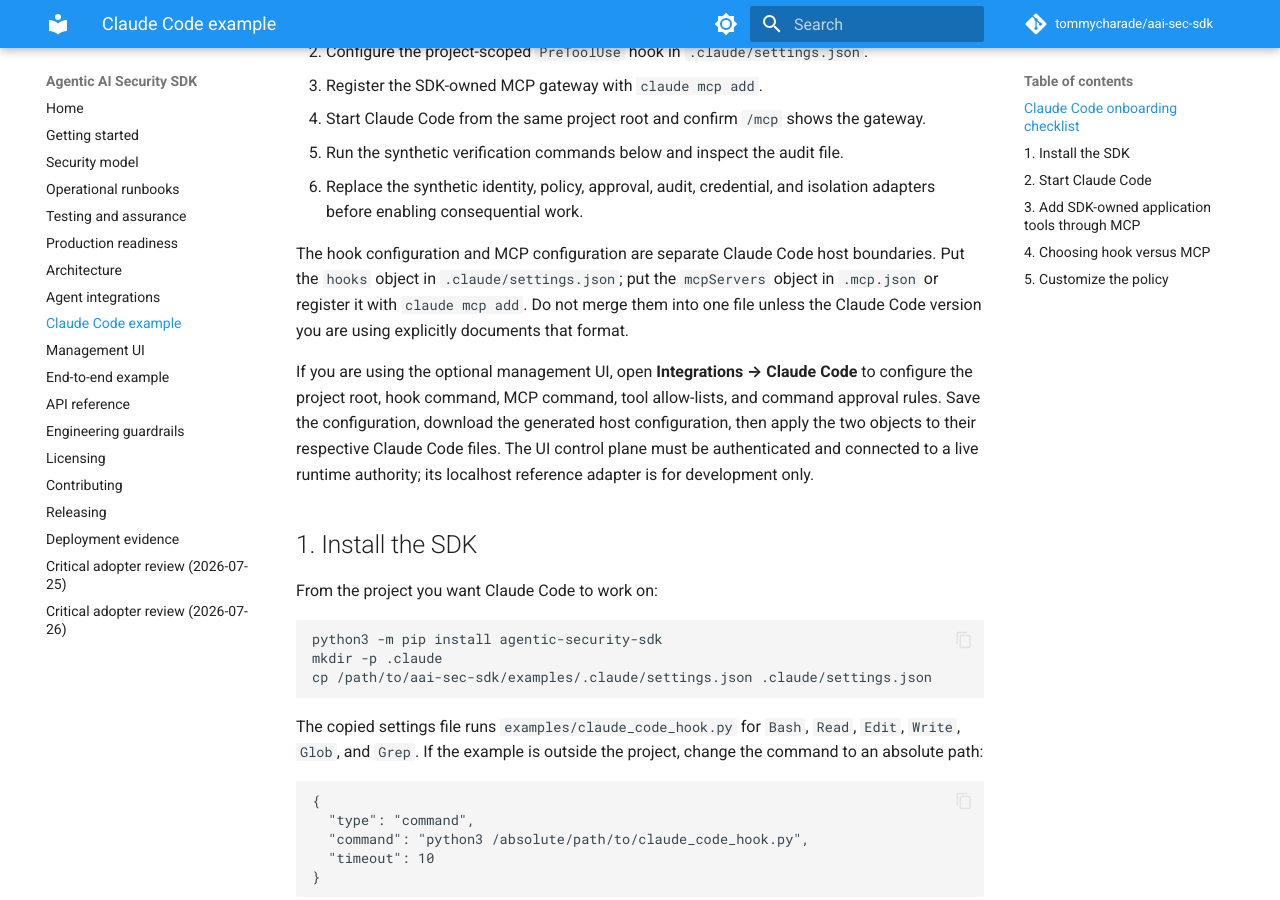
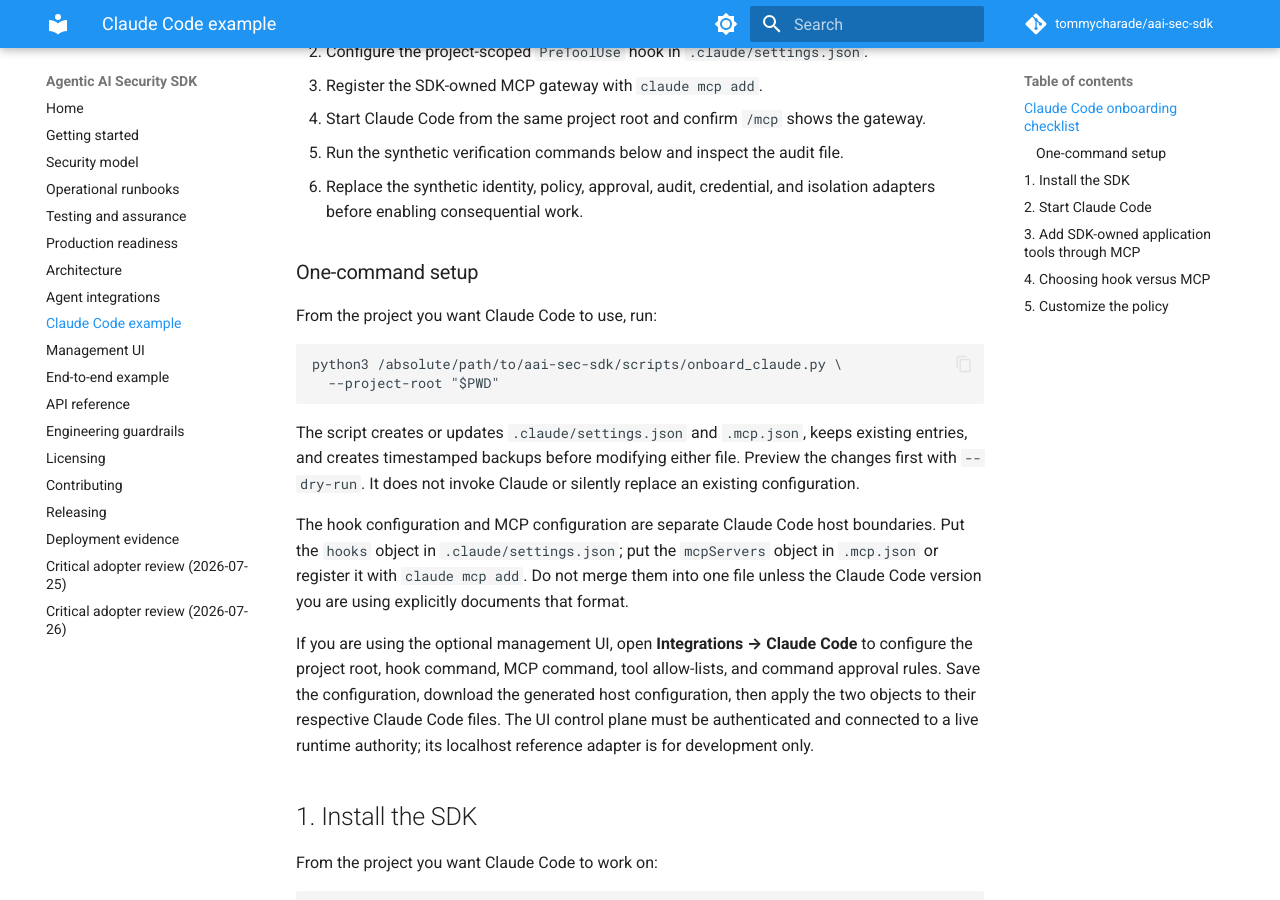
Before and after one commit to tommycharade/aai-sec-sdk, an MkDocs documentation site: the page built from docs/claude-code.md, in a window 1280 px wide and 900 px high, scrolled down 538 px. Built offline with MkDocs 1.6.1 and Material for MkDocs 9.7.7, drawn with Linux system fonts in a browser that asks for light colours; comment, search, counter and statistics services are not loaded.

Commit message:
Add one-command Claude onboarding

````diff
--- a/docs/claude-code.md
+++ b/docs/claude-code.md
@@ -28,6 +28,20 @@ Use this sequence when onboarding a new project:
 5. Run the synthetic verification commands below and inspect the audit file.
 6. Replace the synthetic identity, policy, approval, audit, credential, and
    isolation adapters before enabling consequential work.
+
+### One-command setup
+
+From the project you want Claude Code to use, run:
+
+```bash
+python3 /absolute/path/to/aai-sec-sdk/scripts/onboard_claude.py \
+  --project-root "$PWD"
+```
+
+The script creates or updates `.claude/settings.json` and `.mcp.json`, keeps
+existing entries, and creates timestamped backups before modifying either
+file. Preview the changes first with `--dry-run`. It does not invoke Claude or
+silently replace an existing configuration.
 
 The hook configuration and MCP configuration are separate Claude Code host
 boundaries. Put the `hooks` object in `.claude/settings.json`; put the
````
